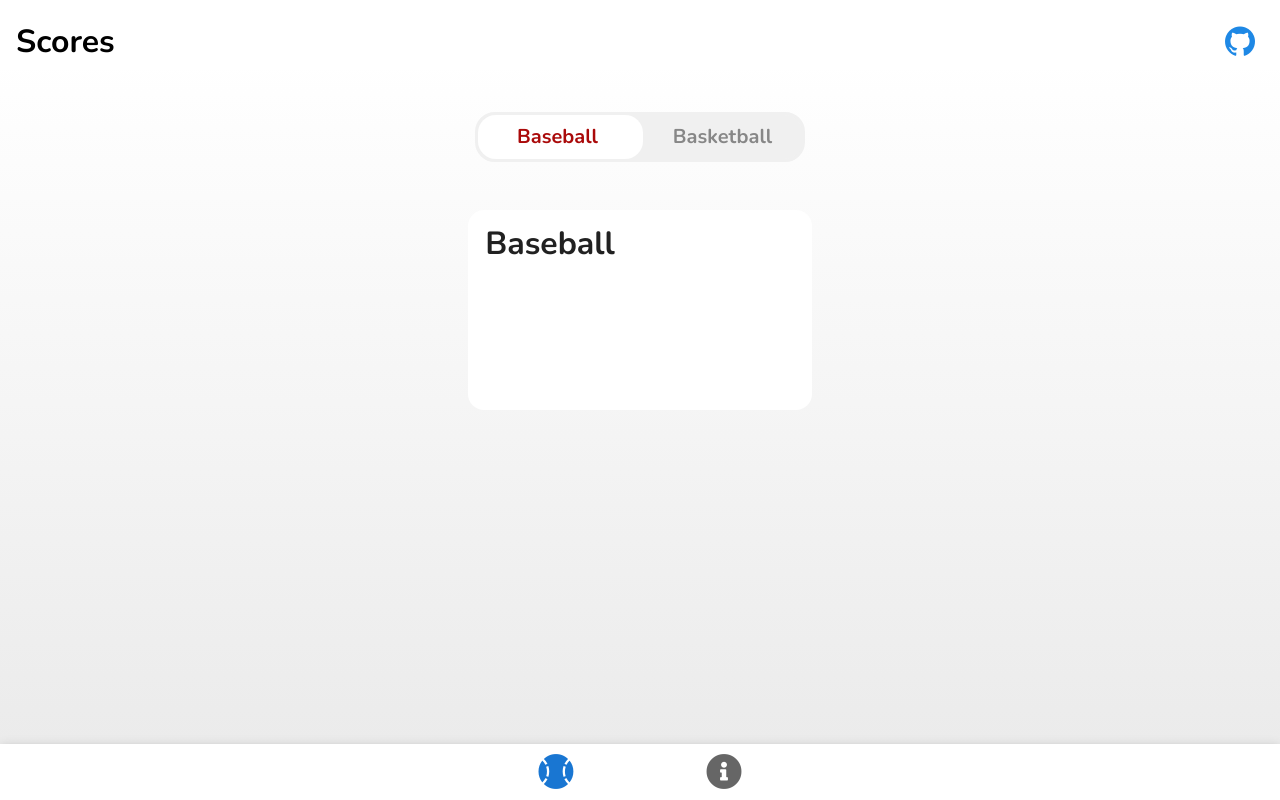
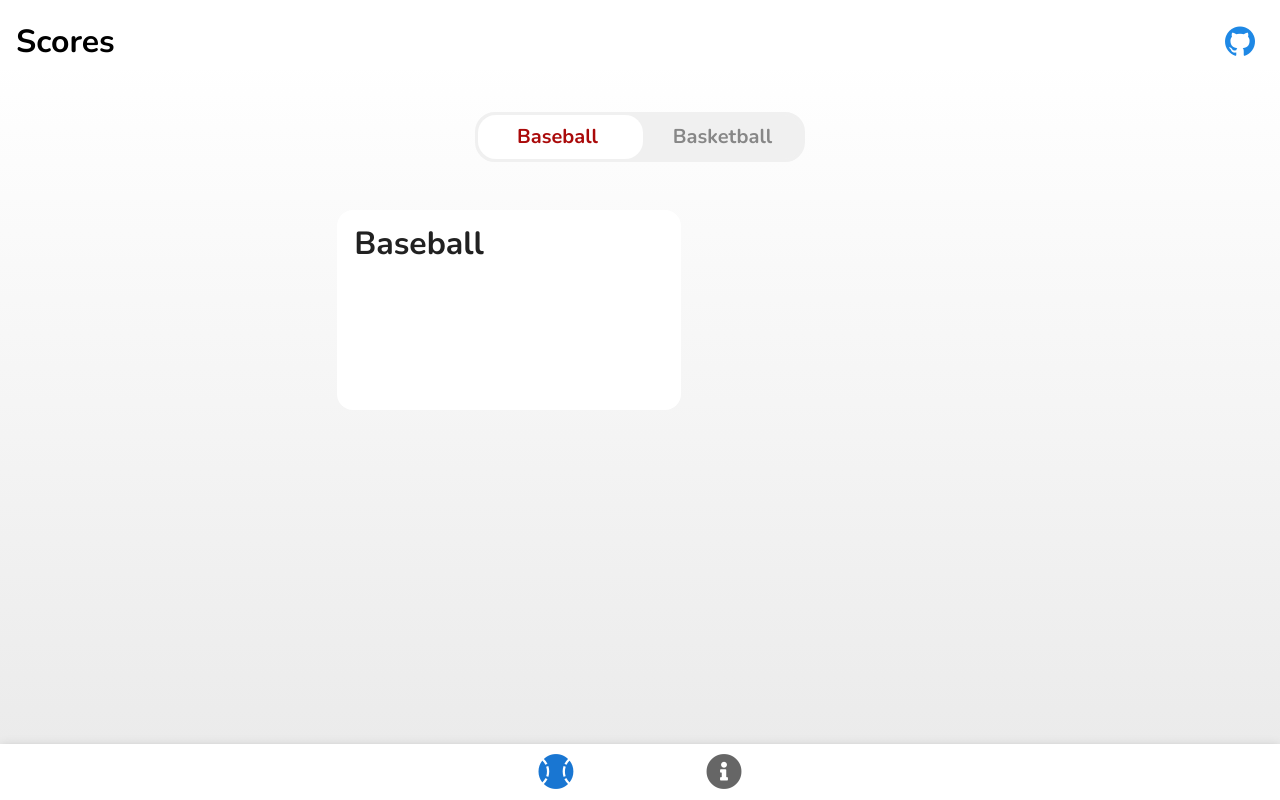
Before and after one commit to tpreskenis/score-app, a Vue app: page / in a window 1280 px wide. Built offline with nearby package versions, Linux system fonts and the light colour scheme.

Commit message:
adding slider mechanics

```diff
--- a/package.json
+++ b/package.json
@@ -11,7 +11,9 @@
     "@fortawesome/vue-fontawesome": "^2.0.2",
     "core-js": "^3.6.5",
     "font-awesome": "^4.7.0",
+    "swiper": "^6.4.15",
     "vue": "^2.6.11",
+    "vue-awesome-swiper": "^4.1.1",
     "vuetify": "^2.4.0",
     "vuex": "^3.4.0"
   },
--- a/src/components/sports/baseball.vue
+++ b/src/components/sports/baseball.vue
@@ -1,22 +1,14 @@
 <template>
-  <v-card
-    class="mx-auto my-12 rounded-xl"
-    depressed
-    max-width="344"
-    min-height="200"
-    flat
-  >
-    <h1 class="dummy_text">Baseball</h1>
-  </v-card>
+  <news-slider/>
 </template>
 <script>
-  export default {}
+import newsSlider from "./slider/slider"
+  export default {
+    name: "baseball_template",
+    components: {
+      newsSlider
+    }
+  }
 </script>
 <style lang="scss" scoped>
-.dummy_text {
-    font-family: 'Nunito', sans-serif;
-    margin-left: 5%;
-    position: relative;
-    bottom: -10px;
-}
 </style>
--- /dev/null
+++ b/src/components/sports/slider/card_slider.vue
@@ -0,0 +1,24 @@
+<template>
+  <v-card
+    class="mx-auto my-12 rounded-xl"
+    depressed
+    max-width="344"
+    min-height="200"
+    flat
+  >
+    <h1 class="dummy_text">Baseball</h1>
+  </v-card>
+</template>
+<script>
+  export default {
+      name:"slider_card"
+  }
+</script>
+<style lang="scss" scoped>
+.dummy_text {
+    font-family: 'Nunito', sans-serif;
+    margin-left: 5%;
+    position: relative;
+    bottom: -10px;
+}
+</style>
--- /dev/null
+++ b/src/components/sports/slider/slider.vue
@@ -0,0 +1,46 @@
+<template>
+  <swiper class="swiper" :options="swiperOption">
+    <swiper-slide>
+      <slider-card/>
+    </swiper-slide>
+    <swiper-slide>
+      <slider-card/>
+    </swiper-slide>
+    <swiper-slide>Slide 3</swiper-slide>
+    <swiper-slide>Slide 4</swiper-slide>
+    <swiper-slide>Slide 5</swiper-slide>
+    <swiper-slide>Slide 6</swiper-slide>
+    <swiper-slide>Slide 7</swiper-slide>
+    <swiper-slide>Slide 8</swiper-slide>
+    <swiper-slide>Slide 9</swiper-slide>
+    <swiper-slide>Slide 10</swiper-slide>
+    <div class="swiper-pagination" slot="pagination"></div>
+  </swiper>
+</template>
+
+<script>
+  import sliderCard from "./card_slider"
+
+  export default {
+    name: 'news_slider',
+    components: {
+      sliderCard
+    },
+    data() {
+      return {
+        swiperOption: {
+          slidesPerView: 1.25,
+          spaceBetween: 30,
+          freeMode: true,
+          pagination: {
+            el: '.swiper-pagination',
+            clickable: true
+          }
+        }
+      }
+    }
+  }
+</script>
+
+<style lang="scss" scoped>
+</style>
--- a/src/main.js
+++ b/src/main.js
@@ -1,12 +1,15 @@
 import Vue from 'vue'
 import App from './App.vue'
 import vuetify from './plugins/vuetify';
+import VueAwesomeSwiper from './plugins/swiper';
+
 import store from './store'
 
 Vue.config.productionTip = false
 
 new Vue({
   vuetify,
+  VueAwesomeSwiper,
   store,
   render: h => h(App)
 }).$mount('#app')
```
Also changed, not shown: src/plugins/swiper.js (added, +7 -0 lines), 1 other file (tests, documents, lock files or other folders).
